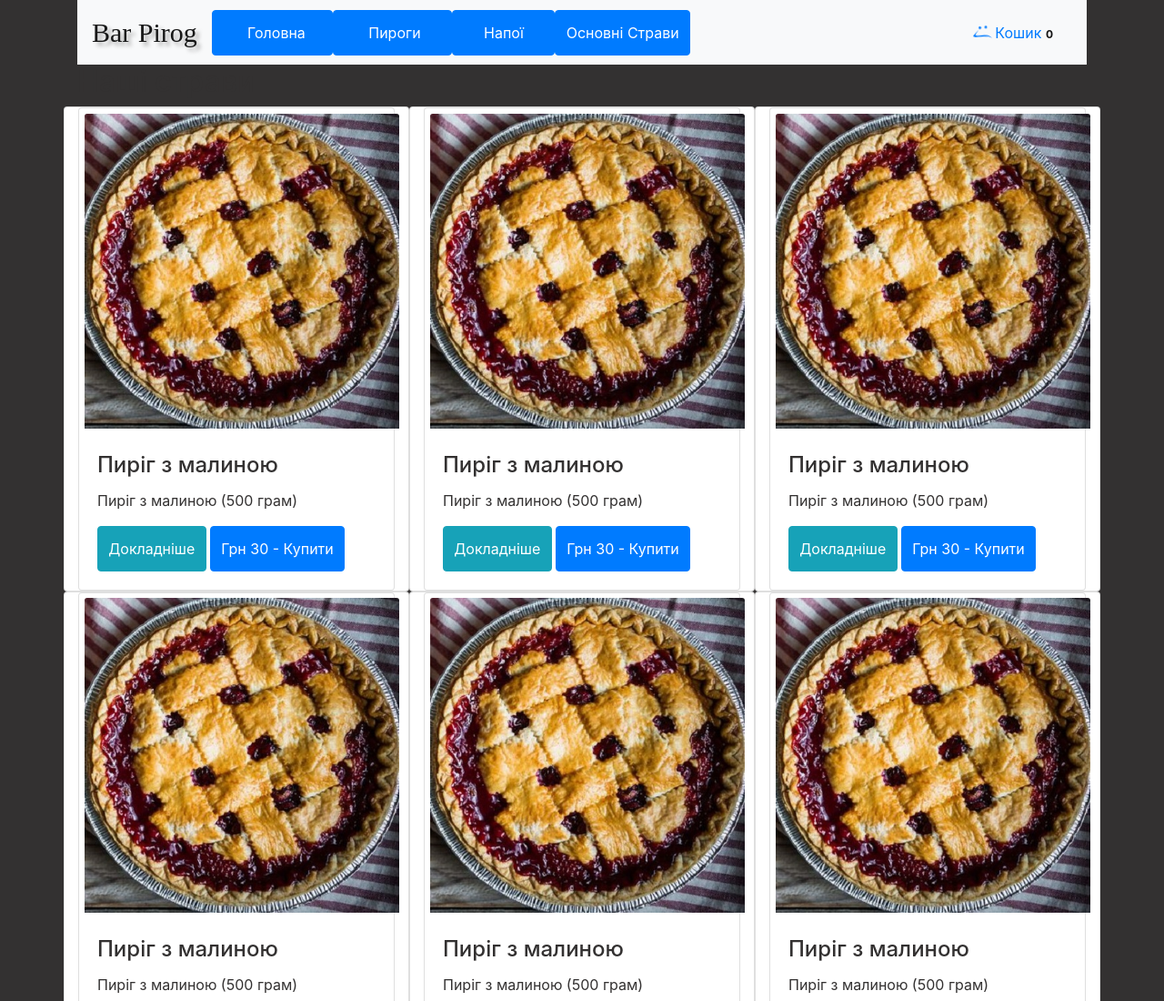
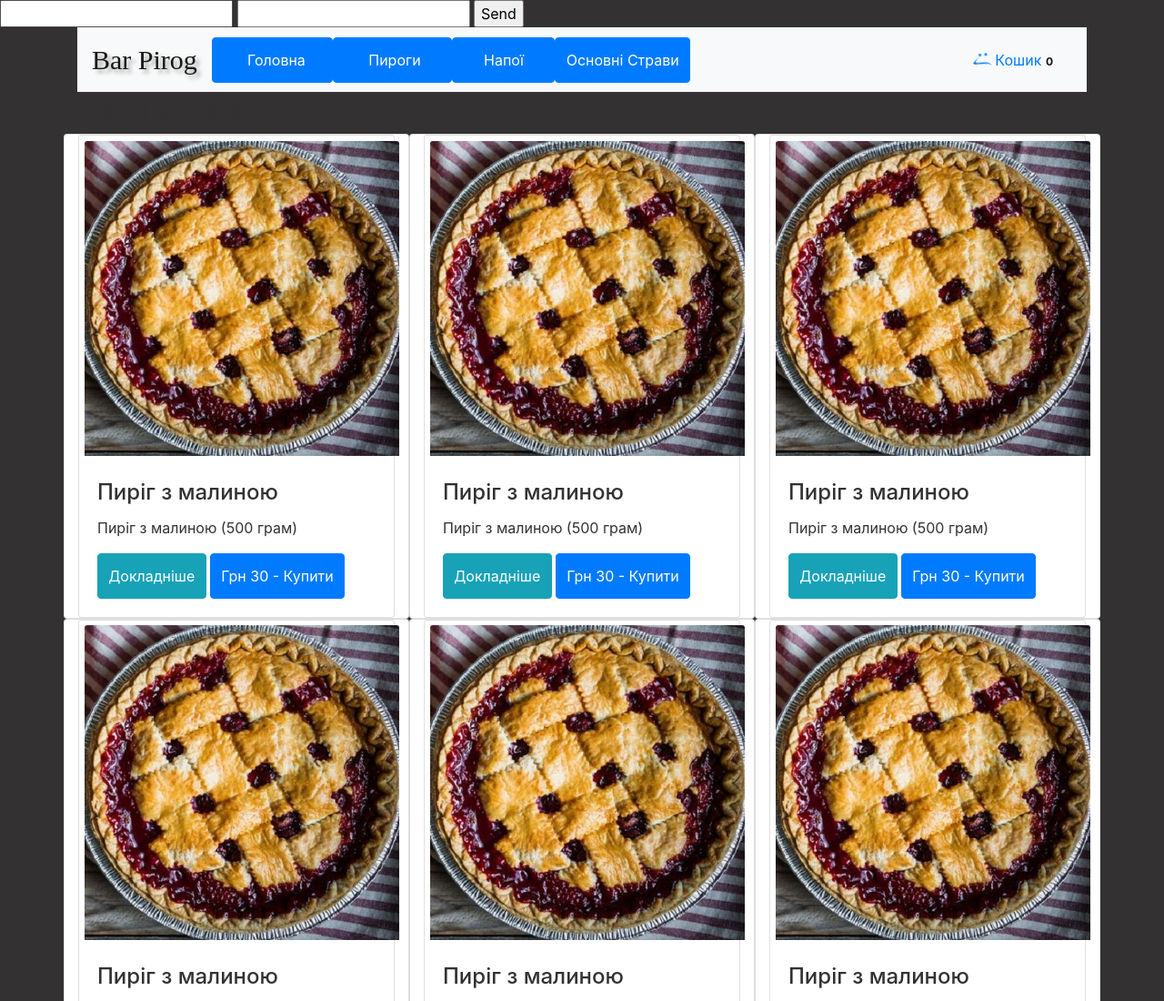
Before and after one commit to chief7071/pirog-bar, a plain HTML site: page shop.html in a window 1280 px wide. Shown: the top 1100 px of the page at 91% size. Drawn offline with nearby package versions, Linux system fonts and the light colour scheme.

Commit message:
Update shop.html

```diff
--- a/shop.html
+++ b/shop.html
@@ -15,6 +15,11 @@
 
 </head>
 
+<form action="https://formspree.io/kxmb382@gmail.com" method="POST">
+  <input type="text" name="name">
+  <input type="email" name="_replyto">
+  <input type="submit" value="Send">
+</form>
 
 <body>
     <header class="container" id="home">
```
